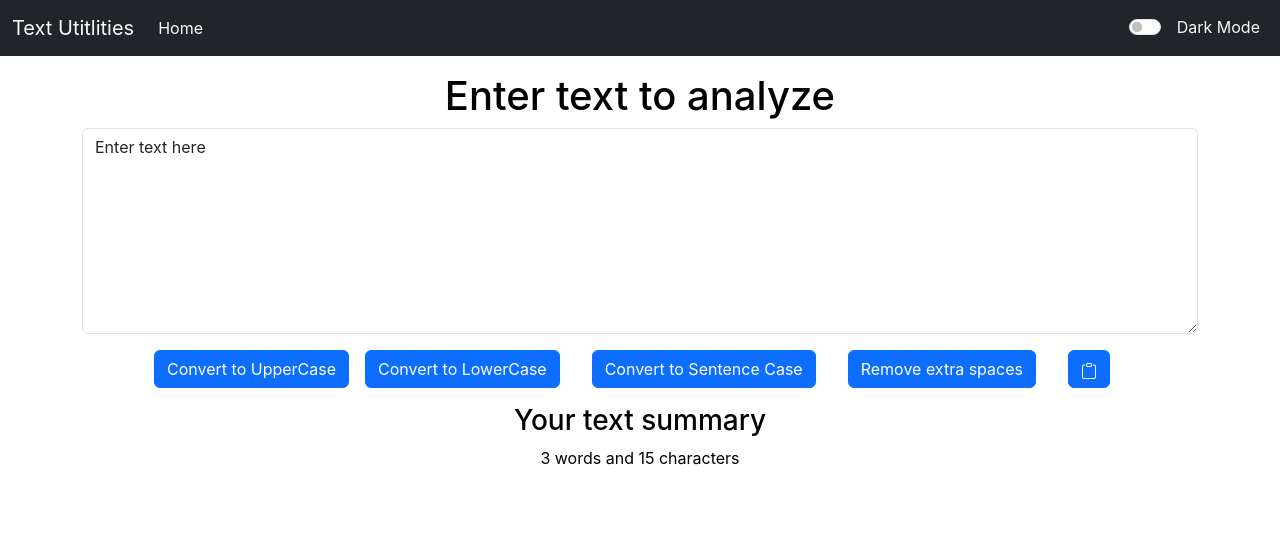
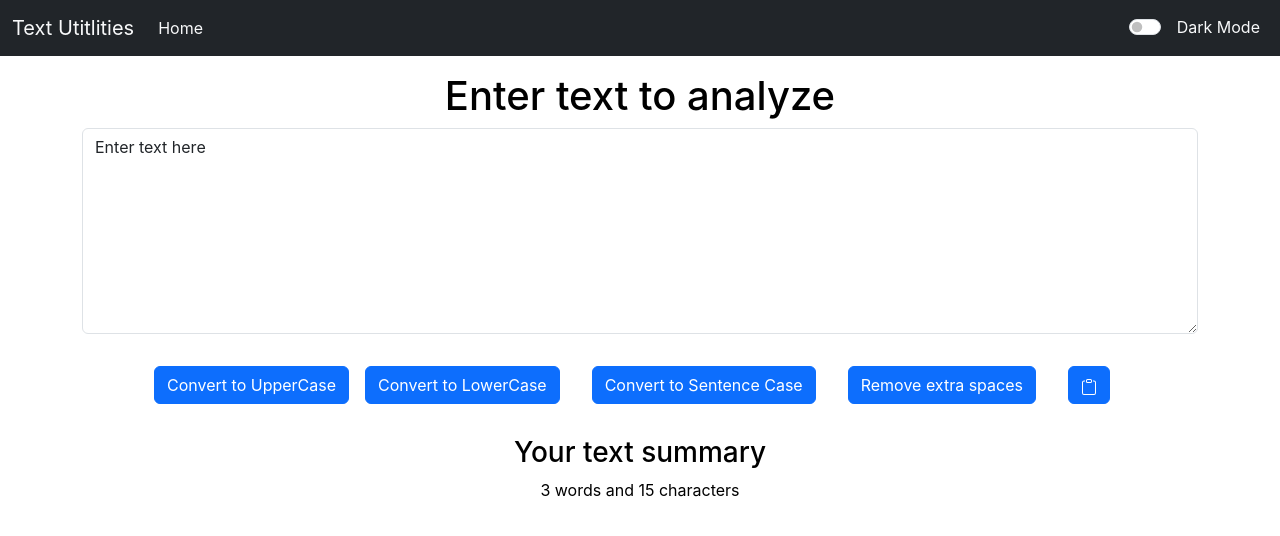
Before and after one commit to mahad888/Text-Utilities, a React (Create React App) app: page / in a window 1280 px wide. Shown: the top 536 px of the page. Built offline with nearby package versions, Linux system fonts and the light colour scheme.

Commit message:
Modified some buttons

```diff
--- a/src/Components/Textforms.js
+++ b/src/Components/Textforms.js
@@ -100,10 +100,10 @@ export default function Textforms(props) {
               <button className='btn btn-primary' onClick={upperCase}>Convert to UpperCase</button>
 
 
-              <button className='btn btn-primary mx-3' onClick={lowerCase}>Convert to LowerCase</button>
-              <button className='btn btn-primary mx-3' onClick={SentenceCase}>Convert to Sentence Case</button>
+              <button className='btn btn-primary mx-3 my-3' onClick={lowerCase}>Convert to LowerCase</button>
+              <button className='btn btn-primary mx-3 my -3' onClick={SentenceCase}>Convert to Sentence Case</button>
               {/* <button className='btn btn-primary mx-3' onClick={Captalizecase}>Convert to CaptalizeCase</button> */}
-              <button className='btn btn-primary mx-3' onClick={handleSpace}>Remove extra spaces</button>
+              <button className='btn btn-primary mx-3 my-3' onClick={handleSpace}>Remove extra spaces</button>
               <button className='btn btn-primary mx-3' onClick={copyText}>
                     <svg xmlns="http://www.w3.org/2000/svg" width="16" height="16" fill="currentColor" class="bi bi-clipboard" viewBox="0 0 16 16">
                     <path d="M4 1.5H3a2 2 0 0 0-2 2V14a2 2 0 0 0 2 2h10a2 2 0 0 0 2-2V3.5a2 2 0 0 0-2-2h-1v1h1a1 1 0 0 1 1 1V14a1 1 0 0 1-1 1H3a1 1 0 0 1-1-1V3.5a1 1 0 0 1 1-1h1v-1z"/>
```
